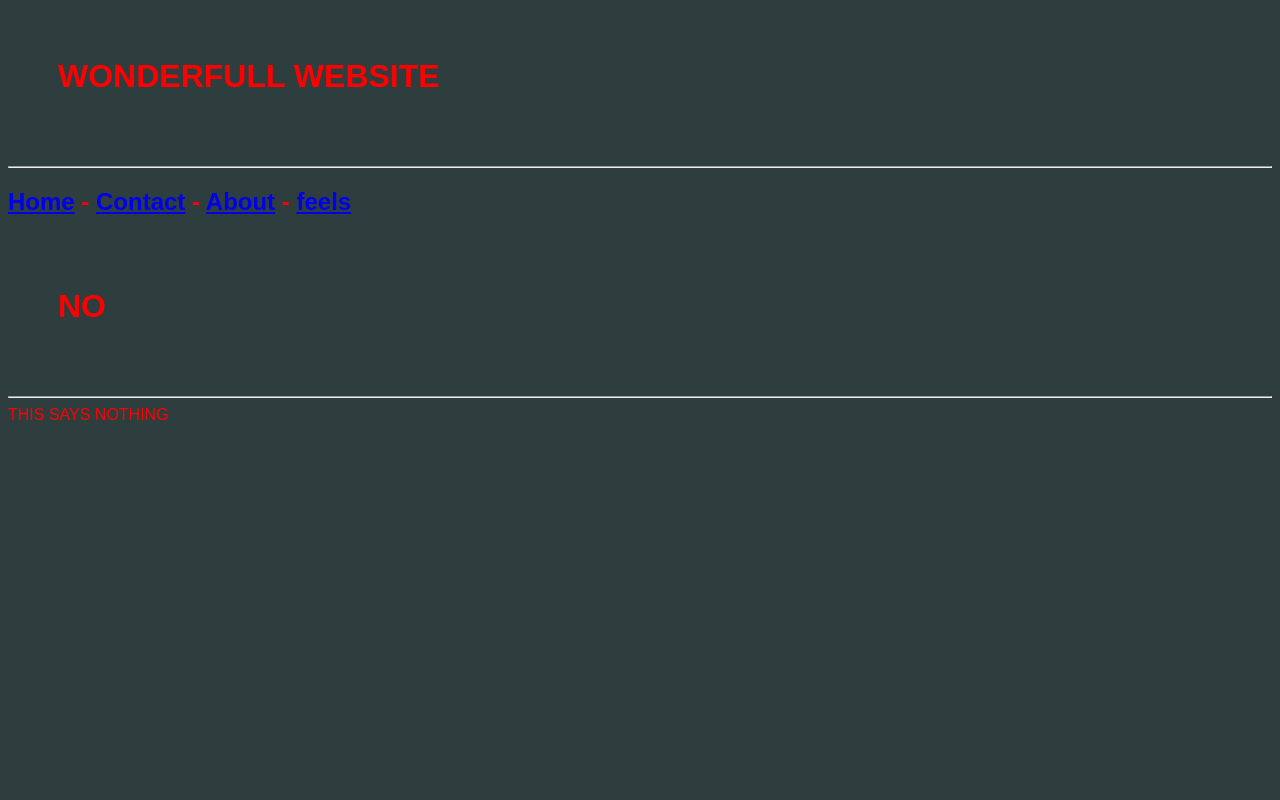
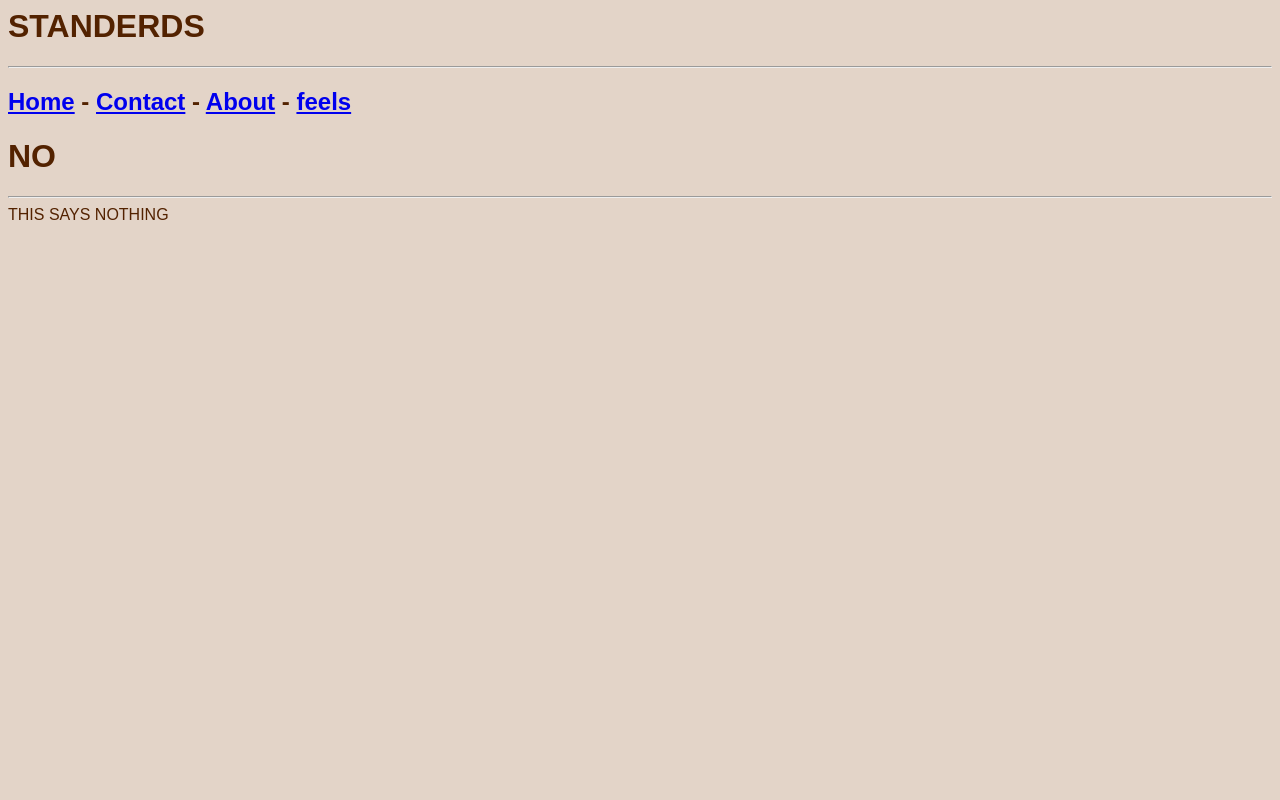
Before and after one commit to Jacob-Mullen/12dtp, a Python web app: template testsog/templates/home.html in a window 1280 px wide. Run offline with Jinja, Linux system fonts and the light colour scheme; the template is opened without the code that fills it, so the values that code supplies are empty.

Commit message:
didint do much just tidy up some stuff and yeah
 dasf dsf das fdasf

```diff
--- a/testsog/static/css/style.css
+++ b/testsog/static/css/style.css
@@ -1,13 +1,13 @@
 /* GLOBAL */
 body{
     font-family: sans-serif;
-    background-color: rgb(46, 61, 61);
-    color: rgb(255, 0, 0);
+    background-color: #E3D4C8;
+    color: #532200;
 
 }
 /* HEADER */
 h1{
-    padding: 50px;
+    size: 100ppx;
 }
 
 
--- a/testsog/templates/header.html
+++ b/testsog/templates/header.html
@@ -1 +1 @@
-<h1>WONDERFULL WEBSITE</h1>
+<h1>STANDERDS</h1>
```
Also changed, not shown: testsog/song.db, testsog/static/image/sax.jpg (added).
